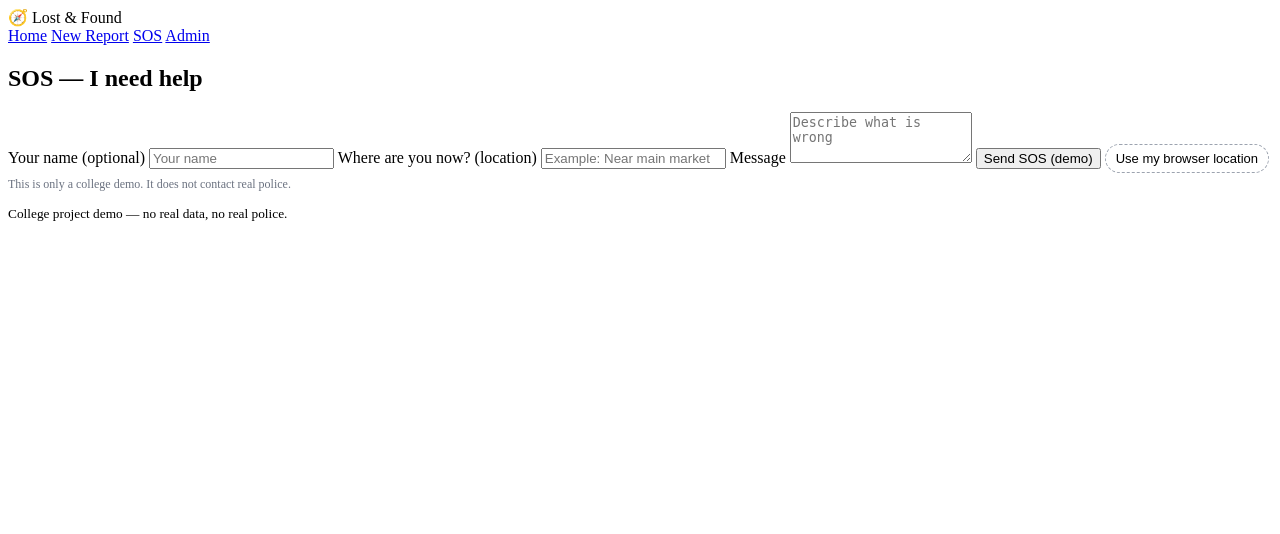
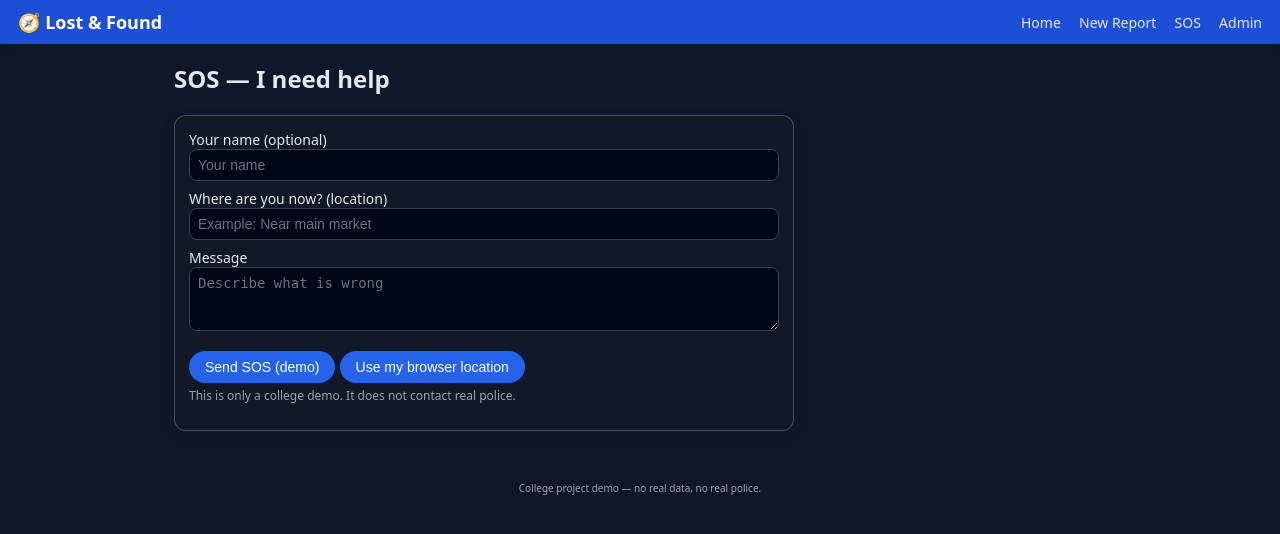
Before and after one commit to iSparshh/lost-and-found-college, a Flask app: page /sos in a window 1280 px wide. Shown: the top 534 px of the page. Run offline with Flask 3, Linux system fonts and the light colour scheme.

Commit message:
Update style.css

```diff
--- a/static/style.css
+++ b/static/style.css
@@ -1,45 +1,297 @@
-/* extra styling for comments + sos */
+/* -------- Global -------- */
+* {
+  box-sizing: border-box;
+}
+
+body {
+  margin: 0;
+  font-family: system-ui, -apple-system, BlinkMacSystemFont, "Segoe UI", sans-serif;
+  background: #0f172a;
+  color: #e5e7eb;
+}
+
+h2, h3 {
+  margin-top: 0;
+}
+
+/* -------- Header / Layout -------- */
+.site-header {
+  background: #1d4ed8;
+  color: #fff;
+  padding: 10px 18px;
+  display: flex;
+  justify-content: space-between;
+  align-items: center;
+  box-shadow: 0 2px 6px rgba(15, 23, 42, 0.5);
+}
+
+.brand {
+  font-weight: 700;
+  font-size: 18px;
+  display: flex;
+  align-items: center;
+  gap: 6px;
+}
+
+.site-header nav a {
+  color: #e5e7eb;
+  text-decoration: none;
+  margin-left: 14px;
+  font-size: 14px;
+}
+
+.site-header nav a:hover {
+  text-decoration: underline;
+}
+
+.container {
+  max-width: 960px;
+  margin: 0 auto;
+  padding: 18px 14px 40px;
+}
+
+/* -------- Flash messages -------- */
+.flash-area {
+  margin-bottom: 10px;
+}
+
+.flash {
+  padding: 8px 10px;
+  border-radius: 6px;
+  font-size: 13px;
+  margin-bottom: 5px;
+}
+
+.flash-success {
+  background: #dcfce7;
+  color: #166534;
+}
+
+.flash-error {
+  background: #fee2e2;
+  color: #b91c1c;
+}
+
+/* -------- Report list -------- */
+.report-list {
+  list-style: none;
+  padding: 0;
+  margin: 0;
+}
+
+.report-item {
+  display: flex;
+  background: #111827;
+  border-radius: 12px;
+  padding: 10px;
+  margin-bottom: 12px;
+  box-shadow: 0 4px 10px rgba(15, 23, 42, 0.6);
+  border: 1px solid rgba(148, 163, 184, 0.4);
+}
+
+.report-photo {
+  width: 90px;
+  min-width: 90px;
+  height: 90px;
+  margin-right: 10px;
+}
+
+.report-photo img {
+  width: 100%;
+  height: 100%;
+  object-fit: cover;
+  border-radius: 10px;
+}
+
+.no-photo {
+  width: 100%;
+  height: 100%;
+  border-radius: 10px;
+  background: #1f2937;
+  display: flex;
+  align-items: center;
+  justify-content: center;
+  color: #9ca3af;
+  font-size: 12px;
+}
+
+.report-info h3 {
+  margin: 0 0 4px;
+  font-size: 18px;
+}
+
+.meta {
+  font-size: 12px;
+  color: #9ca3af;
+}
+
+.report-info p {
+  margin: 4px 0;
+}
+
+/* -------- Forms (New report, Login, SOS) -------- */
+.form-card {
+  background: #111827;
+  padding: 14px;
+  border-radius: 12px;
+  box-shadow: 0 4px 10px rgba(15, 23, 42, 0.6);
+  max-width: 620px;
+  border: 1px solid rgba(148, 163, 184, 0.4);
+}
+
+.form-card label {
+  display: block;
+  margin-bottom: 8px;
+  font-size: 14px;
+}
+
+.form-card input[type="text"],
+.form-card input[type="number"],
+.form-card input[type="password"],
+.form-card textarea {
+  width: 100%;
+  padding: 7px 8px;
+  border-radius: 8px;
+  border: 1px solid #374151;
+  font-size: 14px;
+  box-sizing: border-box;
+  background: #020617;
+  color: #e5e7eb;
+}
+
+.form-card input::placeholder,
+.form-card textarea::placeholder {
+  color: #6b7280;
+}
+
+.form-card button {
+  margin-top: 8px;
+  padding: 8px 16px;
+  border-radius: 999px;
+  border: none;
+  background: #2563eb;
+  color: #fff;
+  font-size: 14px;
+  cursor: pointer;
+}
+
+.form-card button:hover {
+  background: #1d4ed8;
+}
+
+.row {
+  display: flex;
+  gap: 8px;
+}
+
+.row label {
+  flex: 1;
+}
+
+/* -------- Comments -------- */
 .comments {
-  margin-top:6px;
-  padding:6px 8px;
-  border-radius:8px;
-  background:#f9fafb;
+  margin-top: 6px;
+  padding: 6px 8px;
+  border-radius: 8px;
+  background: #020617;
+  border: 1px solid #1f2937;
 }
+
 .comments ul {
-  margin:4px 0 0;
-  padding-left:18px;
+  margin: 4px 0 0;
+  padding-left: 18px;
 }
+
 .comments li {
-  font-size:13px;
-  margin-bottom:3px;
+  font-size: 13px;
+  margin-bottom: 3px;
 }
+
 .comment-form {
-  margin-top:6px;
+  margin-top: 8px;
+  background: #020617;
+  padding: 6px 8px 8px;
+  border-radius: 8px;
+  border: 1px dashed #374151;
 }
+
+.comment-form input[type="text"],
 .comment-form textarea {
-  margin-top:4px;
+  background: #020617;
 }
+
+.comment-form textarea {
+  margin-top: 4px;
+}
+
 .comment-form button {
-  margin-top:4px;
+  margin-top: 6px;
+  padding: 6px 12px;
+  font-size: 13px;
 }
+
 .tiny-label {
-  font-size:12px;
-  color:#4b5563;
+  font-size: 12px;
+  color: #9ca3af;
 }
+
+/* -------- SOS page -------- */
 .outline-btn {
-  margin-top:6px;
-  padding:6px 10px;
-  border-radius:999px;
-  border:1px dashed #9ca3af;
-  background:transparent;
-  font-size:13px;
-  cursor:pointer;
+  margin-top: 6px;
+  padding: 6px 12px;
+  border-radius: 999px;
+  border: 1px dashed #9ca3af;
+  background: transparent;
+  color: #e5e7eb;
+  font-size: 13px;
+  cursor: pointer;
 }
+
 .outline-btn:hover {
-  background:#e5e7eb;
+  background: #1f2937;
 }
+
 .note {
-  font-size:12px;
-  color:#6b7280;
-  margin-top:4px;
+  font-size: 12px;
+  color: #9ca3af;
+  margin-top: 4px;
 }
+
+/* -------- Admin table -------- */
+.admin-table {
+  width: 100%;
+  border-collapse: collapse;
+  background: #111827;
+  border-radius: 12px;
+  overflow: hidden;
+  font-size: 14px;
+  box-shadow: 0 4px 10px rgba(15, 23, 42, 0.6);
+}
+
+.admin-table th,
+.admin-table td {
+  padding: 8px;
+  border-bottom: 1px solid #1f2937;
+}
+
+.admin-table thead {
+  background: #1f2937;
+}
+
+.admin-table a {
+  color: #60a5fa;
+  text-decoration: none;
+  font-size: 13px;
+}
+
+.admin-table a:hover {
+  text-decoration: underline;
+}
+
+/* -------- Footer -------- */
+.footer {
+  text-align: center;
+  padding: 8px;
+  font-size: 12px;
+  color: #9ca3af;
+}
```
